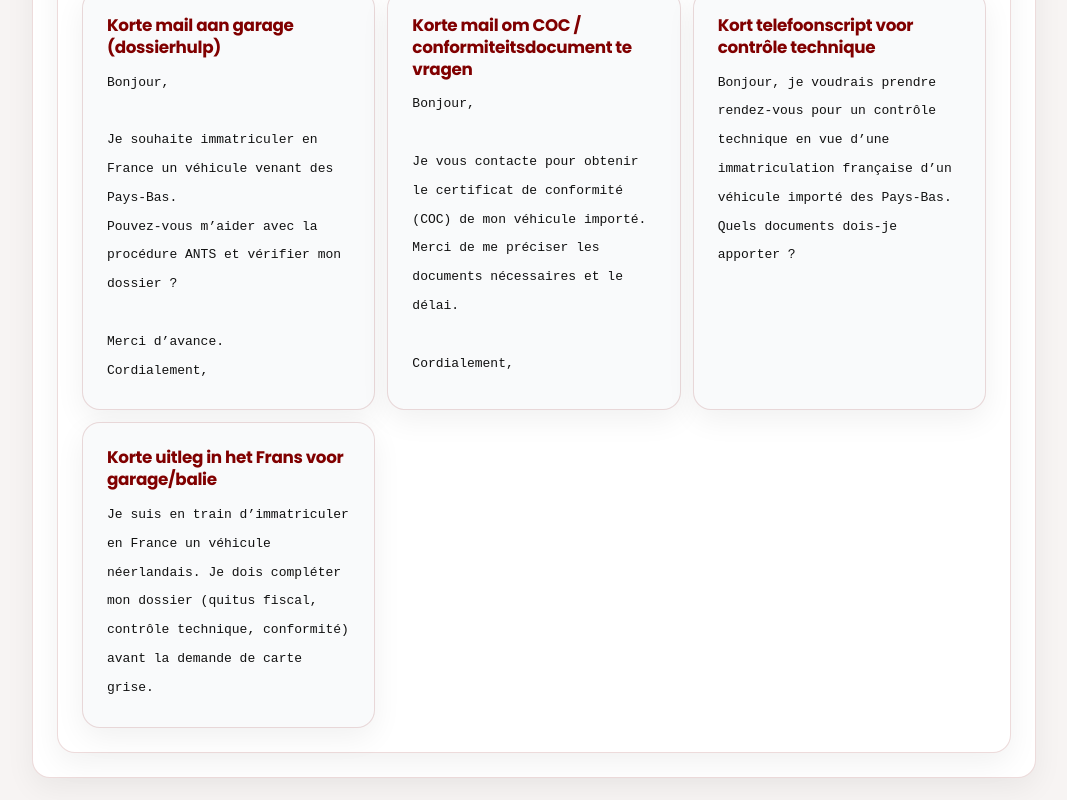
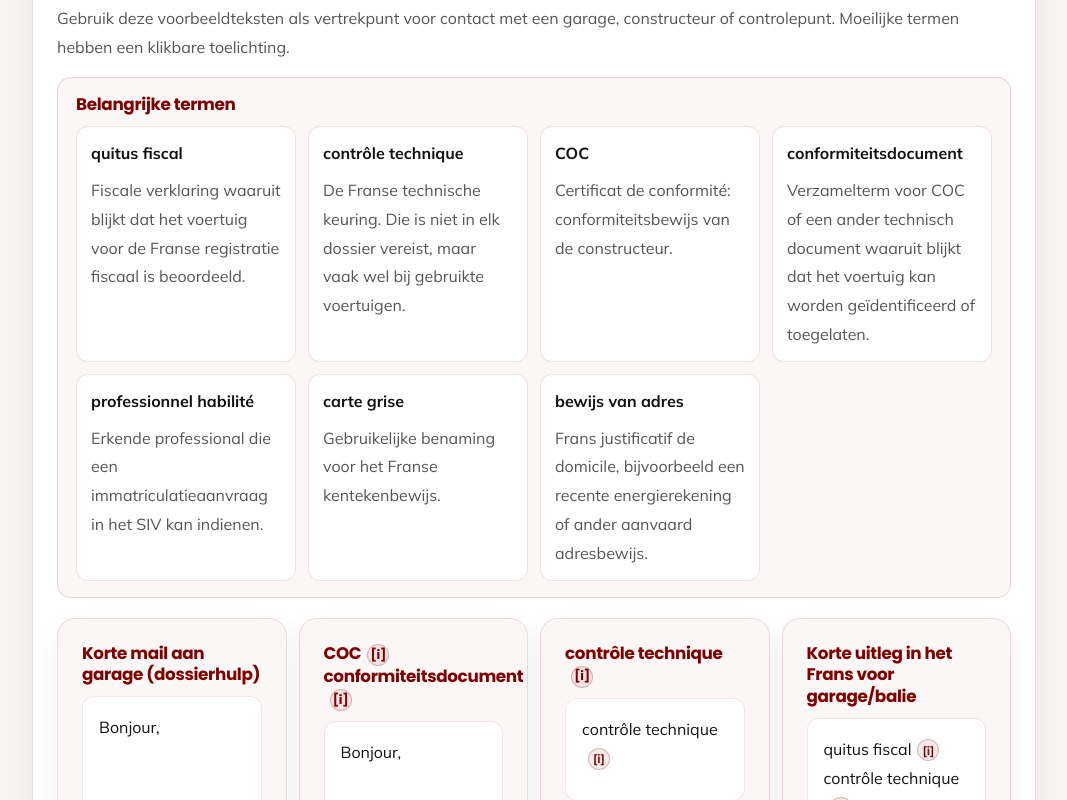
Before and after one commit to antonnoe/fr-auto-import-tool, a Next.js app: page / in a window 1280 px wide. Shown: the part 2920-3720 px from the top of the page, without its empty margins (106-1173 px from the left). Built offline with nearby package versions, Linux system fonts and the light colour scheme.

Commit message:
Add French terminology glossary and annotations

```diff
--- a/src/components/FrenchHelpersPanel.tsx
+++ b/src/components/FrenchHelpersPanel.tsx
@@ -1,14 +1,233 @@
+import { ReactNode } from 'react';
 import { frenchHelpers } from '@/content/helpers';
+
+const termGlossary = [
+  {
+    term: 'quitus fiscal',
+    description:
+      'Fiscale verklaring waaruit blijkt dat het voertuig voor de Franse registratie fiscaal is beoordeeld.'
+  },
+  {
+    term: 'contrôle technique',
+    description:
+      'De Franse technische keuring. Die is niet in elk dossier vereist, maar vaak wel bij gebruikte voertuigen.'
+  },
+  {
+    term: 'COC',
+    description:
+      'Certificat de conformité: conformiteitsbewijs van de constructeur.'
+  },
+  {
+    term: 'conformiteitsdocument',
+    description:
+      'Verzamelterm voor COC of een ander technisch document waaruit blijkt dat het voertuig kan worden geïdentificeerd of toegelaten.'
+  },
+  {
+    term: 'professionnel habilité',
+    description:
+      'Erkende professional die een immatriculatieaanvraag in het SIV kan indienen.'
+  },
+  {
+    term: 'carte grise',
+    description:
+      'Gebruikelijke benaming voor het Franse kentekenbewijs.'
+  },
+  {
+    term: 'bewijs van adres',
+    description:
+      'Frans justificatif de domicile, bijvoorbeeld een recente energierekening of ander aanvaard adresbewijs.'
+  }
+];
+
+function escapeRegex(value: string) {
+  return value.replace(/[.*+?^${}()|[\]\\]/g, '\\$&');
+}
+
+const sortedTerms = [...termGlossary].sort((a, b) => b.term.length - a.term.length);
+
+const combinedPattern = new RegExp(
+  sortedTerms.map((item) => escapeRegex(item.term)).join('|'),
+  'gi'
+);
+
+function findDescription(match: string) {
+  const found = termGlossary.find(
+    (item) => item.term.toLowerCase() === match.toLowerCase()
+  );
+  return found?.description ?? '';
+}
+
+function InfoMarker({ description }: { description: string }) {
+  return (
+    <details
+      style={{
+        display: 'inline-block',
+        position: 'relative',
+        marginLeft: '6px',
+        verticalAlign: 'middle'
+      }}
+    >
+      <summary
+        style={{
+          listStyle: 'none',
+          cursor: 'pointer',
+          display: 'inline-flex',
+          alignItems: 'center',
+          justifyContent: 'center',
+          width: '22px',
+          height: '22px',
+          borderRadius: '999px',
+          border: '1px solid rgba(128, 0, 0, 0.22)',
+          background: 'rgba(128, 0, 0, 0.08)',
+          color: '#800000',
+          fontSize: '0.78rem',
+          fontWeight: 800,
+          lineHeight: 1
+        }}
+      >
+        [i]
+      </summary>
+
+      <div
+        style={{
+          position: 'absolute',
+          top: '30px',
+          left: 0,
+          zIndex: 20,
+          width: '280px',
+          padding: '12px 14px',
+          borderRadius: '12px',
+          border: '1px solid rgba(128, 0, 0, 0.16)',
+          background: '#ffffff',
+          boxShadow: '0 12px 28px rgba(17, 17, 17, 0.10)',
+          color: '#111111',
+          fontSize: '0.92rem',
+          lineHeight: 1.6
+        }}
+      >
+        {description}
+      </div>
+    </details>
+  );
+}
+
+function annotateInline(text: string): ReactNode[] {
+  const parts: ReactNode[] = [];
+  let lastIndex = 0;
+
+  text.replace(combinedPattern, (match, _capture, offset: number) => {
+    if (offset > lastIndex) {
+      parts.push(text.slice(lastIndex, offset));
+    }
+
+    const description = findDescription(match);
+
+    parts.push(
+      <span
+        key={`${match}-${offset}`}
+        style={{ display: 'inline-flex', alignItems: 'center', flexWrap: 'wrap' }}
+      >
+        <span>{match}</span>
+        {description ? <InfoMarker description={description} /> : null}
+      </span>
+    );
+
+    lastIndex = offset + match.length;
+    return match;
+  });
+
+  if (lastIndex < text.length) {
+    parts.push(text.slice(lastIndex));
+  }
+
+  return parts.length > 0 ? parts : [text];
+}
+
+function annotateMultiline(text: string) {
+  const lines = text.split('\n');
+
+  return lines.map((line, index) => {
+    const isEmpty = line.trim() === '';
+
+    return (
+      <p
+        key={`line-${index}`}
+        style={{
+          margin: isEmpty ? '0 0 10px 0' : '0 0 12px 0',
+          whiteSpace: 'normal'
+        }}
+      >
+        {isEmpty ? '\u00A0' : annotateInline(line)}
+      </p>
+    );
+  });
+}
 
 export function FrenchHelpersPanel() {
   return (
-    <section className="card">
-      <h2>3) Franse hulptemplates</h2>
+    <section>
+      <span className="badge">Franse voorbeeldteksten</span>
+      <h2>Franse hulptemplates</h2>
+      <p className="muted">
+        Gebruik deze voorbeeldteksten als vertrekpunt voor contact met een garage,
+        constructeur of controlepunt. Moeilijke termen hebben een klikbare
+        toelichting.
+      </p>
+
+      <div
+        style={{
+          marginTop: '16px',
+          marginBottom: '20px',
+          padding: '16px 18px',
+          borderRadius: '14px',
+          border: '1px solid rgba(128, 0, 0, 0.14)',
+          background: 'rgba(128, 0, 0, 0.03)'
+        }}
+      >
+        <h3 style={{ marginBottom: '10px' }}>Belangrijke termen</h3>
+        <div className="grid">
+          {termGlossary.map((item) => (
+            <div
+              key={item.term}
+              style={{
+                padding: '12px 14px',
+                borderRadius: '12px',
+                border: '1px solid rgba(128, 0, 0, 0.12)',
+                background: '#ffffff'
+              }}
+            >
+              <strong>{item.term}</strong>
+              <p className="muted" style={{ margin: '8px 0 0 0' }}>
+                {item.description}
+              </p>
+            </div>
+          ))}
+        </div>
+      </div>
+
       <div className="grid">
         {frenchHelpers.map((helper) => (
-          <article key={helper.title} className="card" style={{ marginBottom: 0, background: '#f9fafb' }}>
-            <h3>{helper.title}</h3>
-            <pre style={{ whiteSpace: 'pre-wrap', margin: 0 }}>{helper.body}</pre>
+          <article
+            key={helper.title}
+            className="card"
+            style={{
+              marginBottom: 0,
+              background: 'rgba(128, 0, 0, 0.03)',
+              border: '1px solid rgba(128, 0, 0, 0.12)'
+            }}
+          >
+            <h3 style={{ marginBottom: '10px' }}>{annotateInline(helper.title)}</h3>
+
+            <div
+              style={{
+                padding: '16px',
+                borderRadius: '12px',
+                background: '#ffffff',
+                border: '1px solid rgba(128, 0, 0, 0.10)'
+              }}
+            >
+              {annotateMultiline(helper.body)}
+            </div>
           </article>
         ))}
       </div>
```
